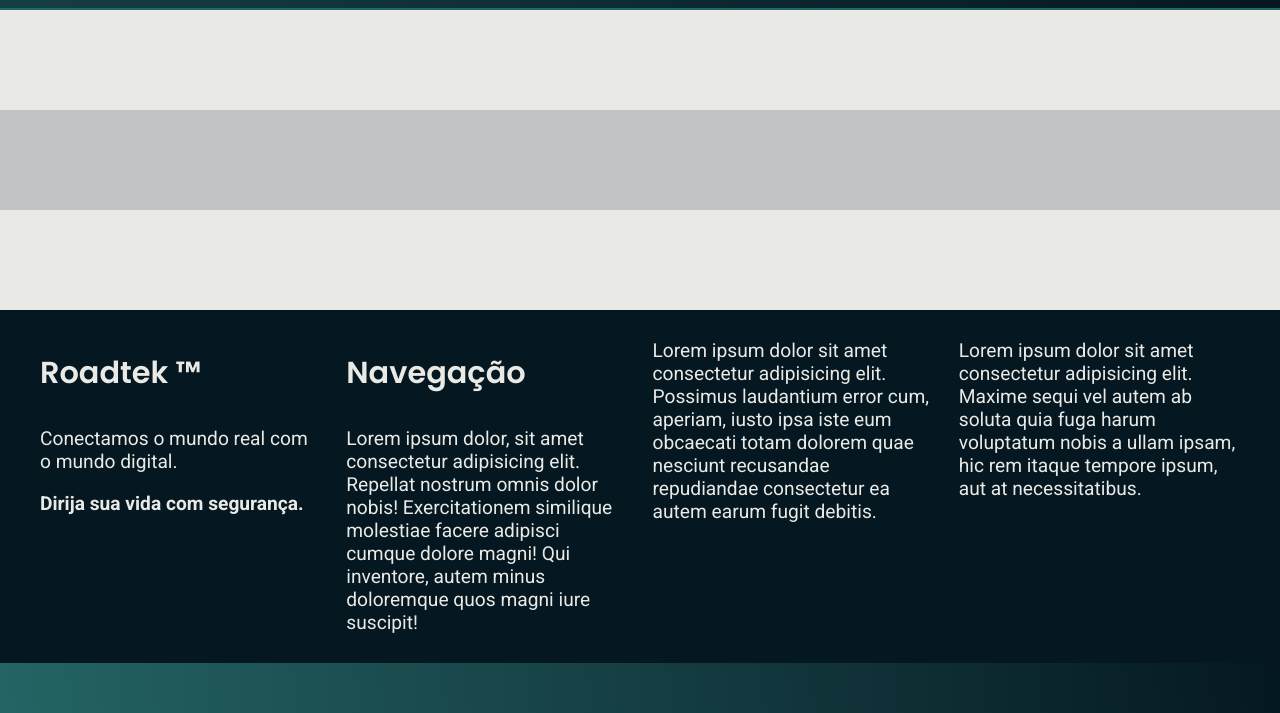
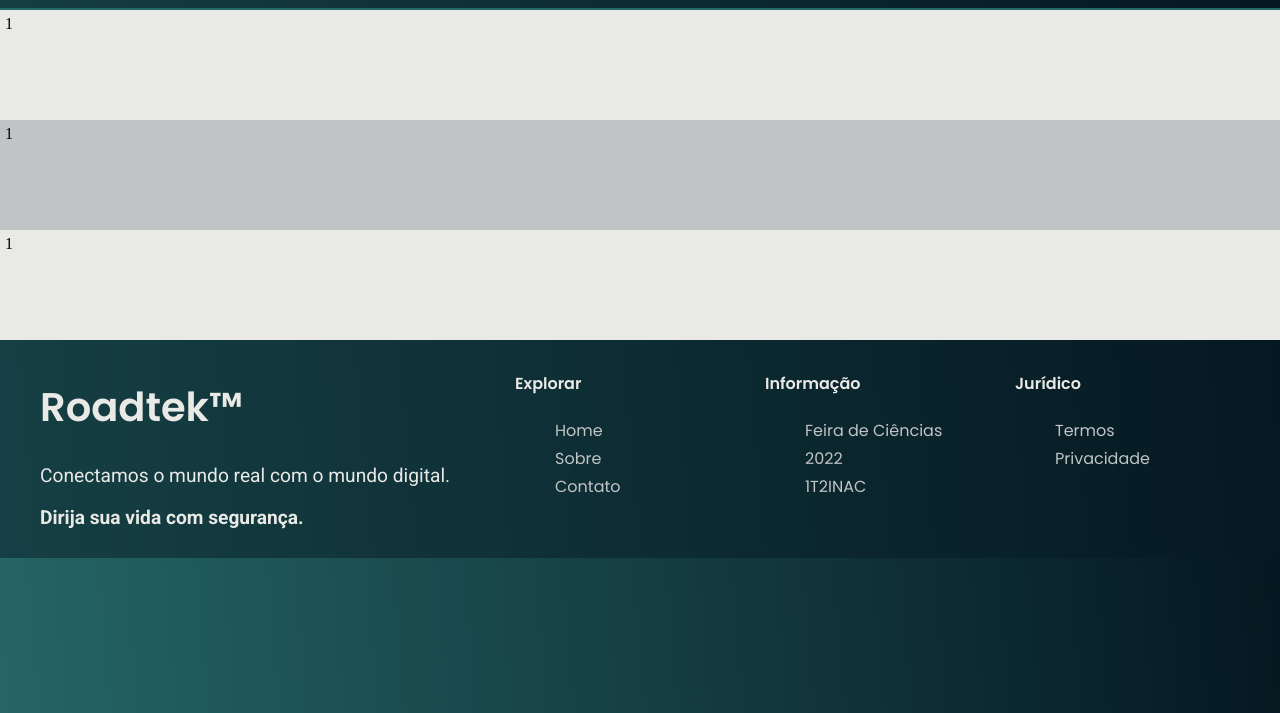
Before and after one commit to giovanniclopes/roadtek, a plain HTML site: page index.html in a window 1280 px wide. Shown: the part 87-800 px from the top of the page. Drawn offline with Linux system fonts and the light colour scheme.

Commit message:
footer updated

```diff
--- a/index.html
+++ b/index.html
@@ -34,33 +34,46 @@
     </nav>
   </header>
   <section id="first-section">
-
+    1
   </section>
 
   <section id="secondly-section">
-
+    1
   </section>
 
   <section id="terciary-section">
-
+    1
   </section>
 
   <footer>
       <div id="footer-items">
         <div class="footer-list-1">
-          <h3>Roadtek ™</h3>
+          <h1><a href="index.html">Roadtek™</a></h1>
             <p>Conectamos o mundo real com o mundo digital.</p>
             <p><b>Dirija sua vida com segurança.</b></p>
         </div>
         <div class="footer-navigation">
-          <h3>Navegação</h3>
-          <p>Lorem ipsum dolor, sit amet consectetur adipisicing elit. Repellat nostrum omnis dolor nobis! Exercitationem similique molestiae facere adipisci cumque dolore magni! Qui inventore, autem minus doloremque quos magni iure suscipit!</p>
+          <h4>Explorar</h4>
+          <ul>
+            <li><a href="index.html">Home</a></li>
+            <li><a href="sobre.html">Sobre</a></li>
+            <li><a href="contato.html">Contato</a></li>
+          </ul>
         </div>
-        <div>
-          <p>Lorem ipsum dolor sit amet consectetur adipisicing elit. Possimus laudantium error cum, aperiam, iusto ipsa iste eum obcaecati totam dolorem quae nesciunt recusandae repudiandae consectetur ea autem earum fugit debitis.</p>
+        <div class="footer-info">
+          <h4>Informação</h3>
+          <ul>
+            <li><a href="#">Feira de Ciências</a></li>
+            <li><a href="#">2022</a></li>
+            <li><a href="#">1T2INAC</a></li>
+          </ul>
         </div>
-        <div>
-          <p>Lorem ipsum dolor sit amet consectetur adipisicing elit. Maxime sequi vel autem ab soluta quia fuga harum voluptatum nobis a ullam ipsam, hic rem itaque tempore ipsum, aut at necessitatibus.</p>
+        <div class="footer-legal">
+          <h4>Jurídico</h3>
+          <ul>
+            <li><a href="">Termos</a></li>
+            <li><a href="">Privacidade</a></li>
+          </ul>
         </div>
       </div>
   </footer>
--- a/style.css
+++ b/style.css
@@ -34,8 +34,16 @@ h1 {
     font: 600 2.5em var(--title-font);
 }
 
-h2,h3,h4,h5,h6 {
+h2 {
     font: 600 1.9em var(--title-font);
+}
+
+h3 {
+    font: 600 1.4em var(--title-font);
+}
+
+h4,h5,h6 {
+    font: 600 1em var(--title-font);
 }
 
 p {
@@ -290,6 +298,7 @@ p {
 
 #first-section {
     height: 100px;
+    padding: 5px;
     background: var(--color5);
 }
 
@@ -297,27 +306,93 @@ p {
 
 #secondly-section {
     height: 100px;
+    padding: 5px;
     background: var(--color6);
-    grid-template-columns: 3fr 1fr;
 }
 
 /* terciary section */
 
 #terciary-section {
     height: 100px;
+    padding: 5px;
     background: var(--color5);
 }
 
 /* footer */
 
 footer {
-    background: var(--color1);
+    background: #0518217e;
     color: var(--color5);
-    padding: 10px 40px;
+    padding: 10px 40px
 }
 
 #footer-items {
     display: grid;
-    grid-template-columns: repeat(4, 1fr);
+    grid-template-columns: 2fr 1fr 1fr 1fr;
     gap: 25px;
 }
+
+
+.footer-list-1 h1 > a {
+    all: unset;
+    cursor: pointer;
+}
+
+.footer-list-1 h1:hover {
+    color: var(--color4);
+}
+.footer-list-1 h1 a:focus {
+    color: var(--color2);
+}
+
+
+.footer-navigation ul {
+    list-style: none;
+    display: grid;
+    gap: 3px;
+}
+
+.footer-navigation ul >li >a {
+    font: 400 1em var(--title-font);
+    color: var(--color6);
+    text-decoration: none;
+    cursor: pointer;
+}
+
+.footer-info ul {
+    list-style: none;
+    display: grid;
+    gap: 3px;
+}
+
+.footer-info ul >li >a {
+    font: 400 1em var(--title-font);
+    color: var(--color6);
+    text-decoration: none;
+    cursor: pointer;
+}
+
+.footer-legal ul {
+    list-style: none;
+    display: grid;
+    gap: 3px;
+}
+
+.footer-legal ul >li >a {
+    font: 400 1em var(--title-font);
+    color: var(--color6);
+    text-decoration: none;
+    cursor: pointer;
+}
+
+@media (max-width: 600px) {
+    #footer-items {
+        display: grid;
+        grid-template-columns: none;
+        gap: 20px;
+    }
+
+    #footer-items div {
+        border-bottom: 2px solid #030f14;
+    }
+}
```
